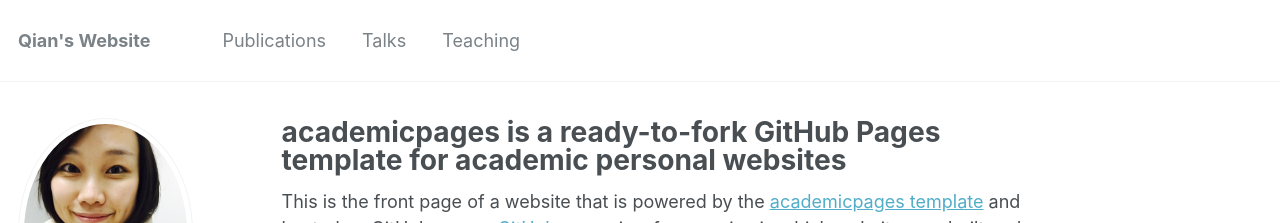
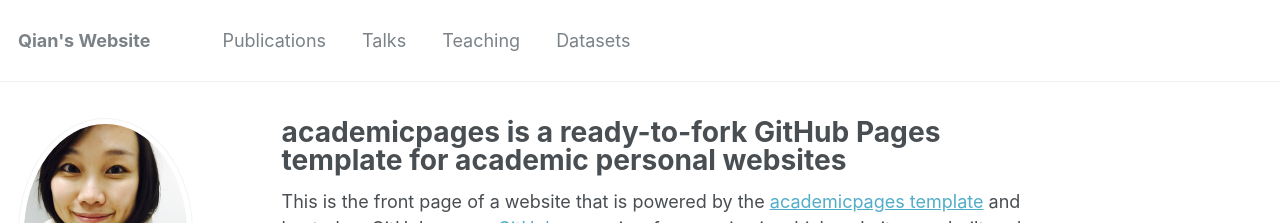
Before and after one commit to yuqian1023/yuqian1023.github.io, a Jekyll site: the page built from _pages/about.md, in a window 1280 px wide and 900 px high. Shown: the top 223 px of the window. Built offline with Jekyll 4.4.1, drawn with Linux system fonts in a browser that asks for light colours.

Commit message:
add a dataset section

```diff
--- a/_data/navigation.yml
+++ b/_data/navigation.yml
@@ -8,6 +8,9 @@
 
   - title: "Teaching"
     url: /teaching/
+
+  - title: "Datasets"
+    url: /datasets/
 
   #- title: "Portfolio"
   #  url: /portfolio/
```
Also changed, not shown: 1 other file.
